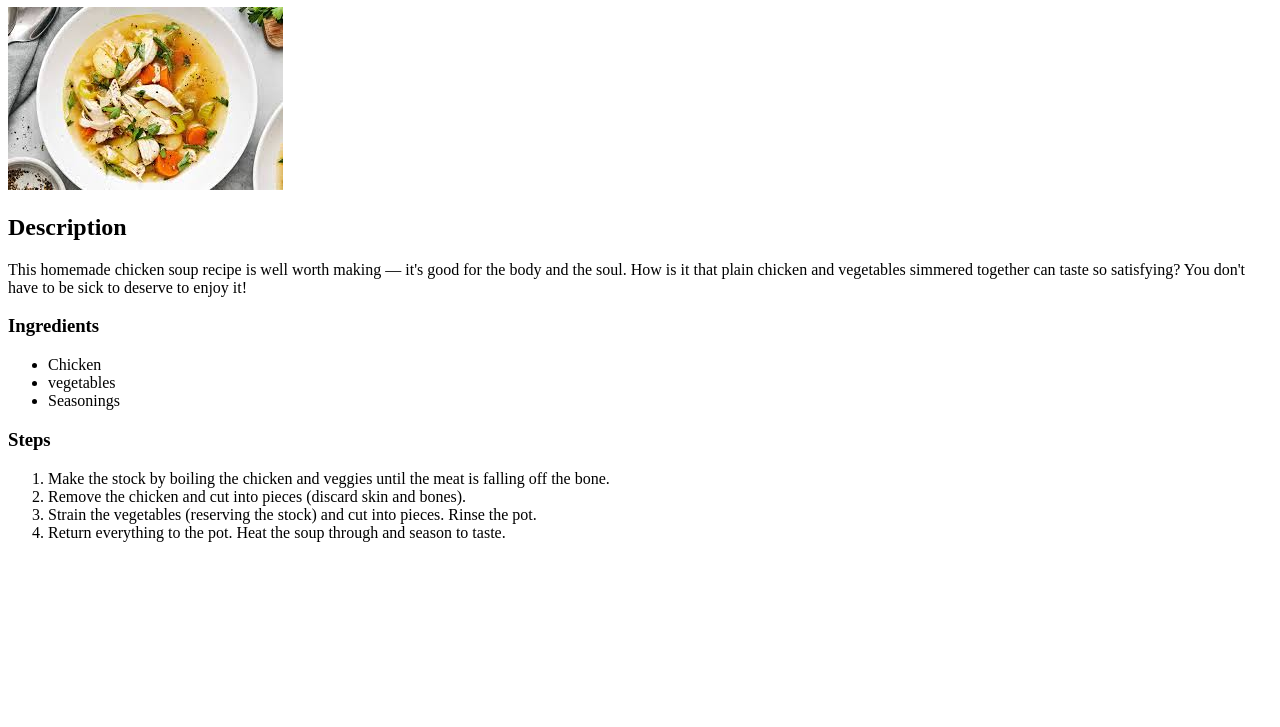
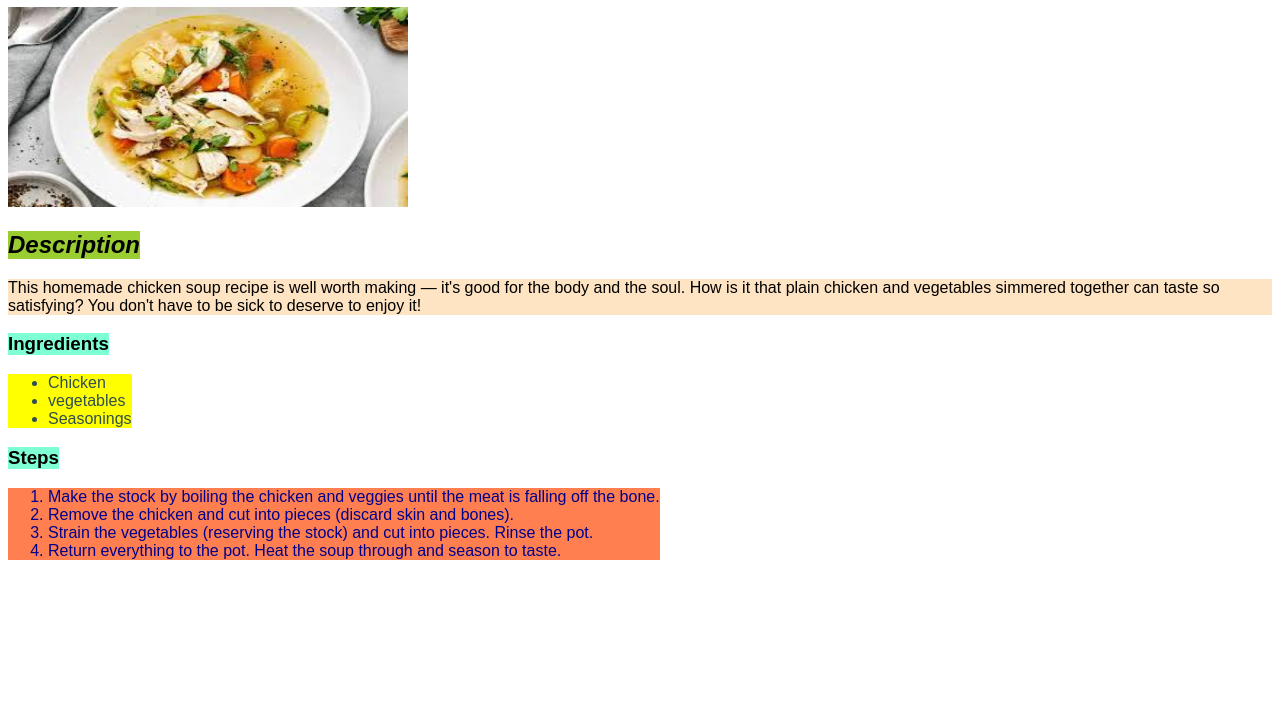
Before and after one commit to marcofernandes2002/odin-recipes, a plain HTML site: page recipes/chickensoup.html in a window 1280 px wide. Shown: the part 73-800 px from the top of the page. Drawn offline with Linux system fonts and the light colour scheme.

Commit message:
Add styling with css

```diff
--- a/recipes/chickensoup.html
+++ b/recipes/chickensoup.html
@@ -3,6 +3,7 @@
 <head>
     <meta charset="UTF-8">
     <meta name="viewport" content="width=device-width, initial-scale=1.0">
+    <link rel="stylesheet" href="../styles.css">
     <title>Chicken soup</title>
 </head>
 <body>
--- /dev/null
+++ b/styles.css
@@ -0,0 +1,53 @@
+body{
+    font-family: Arial, Helvetica, sans-serif;
+}
+
+a{
+    color:red;
+}
+
+h1{
+    background-color: aqua;
+    width: fit-content;
+}
+
+ul{
+    background-color: yellow;
+    height: fit-content;
+    width: fit-content;
+}
+
+h2{
+    background-color: yellowgreen;
+    width: fit-content;
+    font-style: italic;
+
+}
+
+h3{
+    background-color: aquamarine;
+    width: fit-content;
+}
+
+p{
+    background-color: bisque;
+    width: fit-content;
+}
+
+ol{
+    background-color: coral;
+    width: fit-content;
+}
+
+li{
+    color:darkslategrey;
+}
+
+ol li{
+    color:darkblue;
+}
+
+img{
+    height: 200px;
+    width: 400px;
+}
```
Also changed, not shown: index.html (+1 -0 lines), recipes/chocolatecake.html (+1 -0 lines), recipes/lasagna.html (+1 -0 lines).
